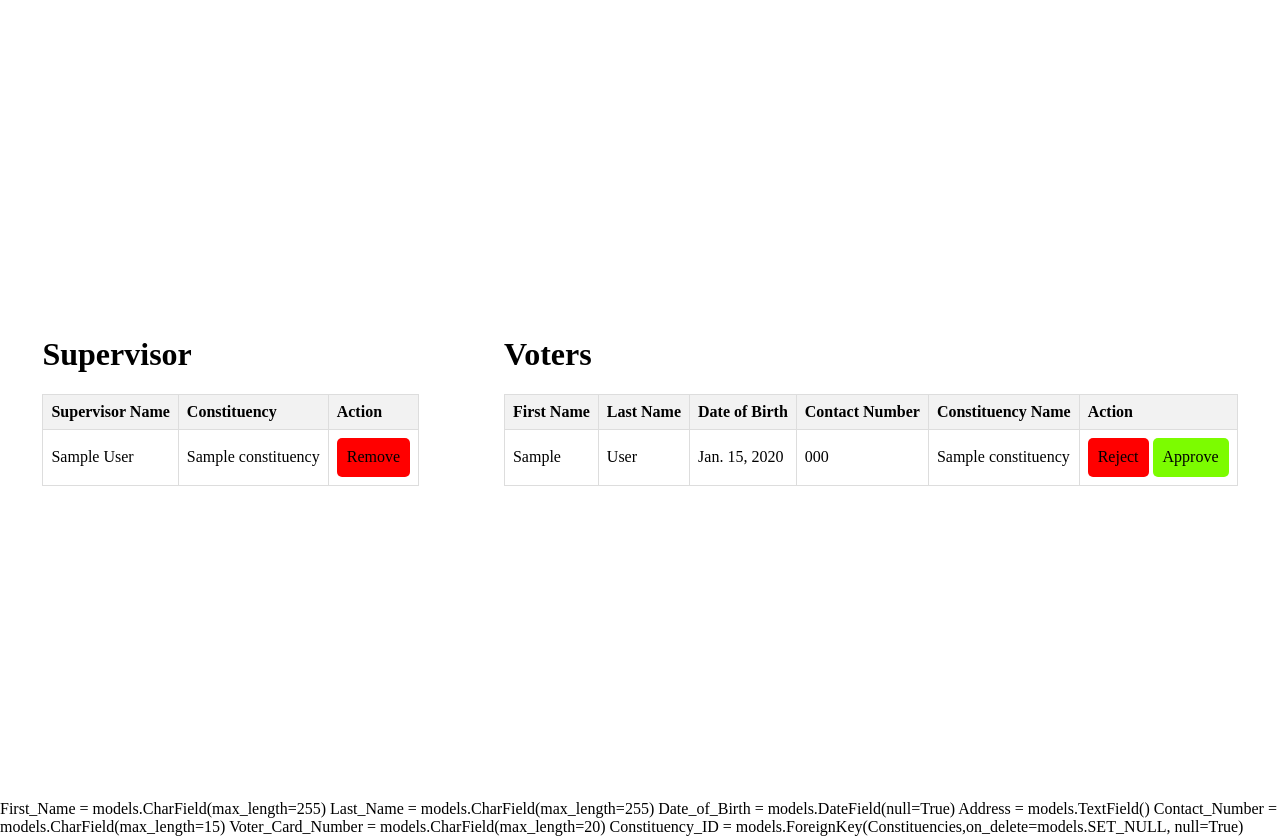
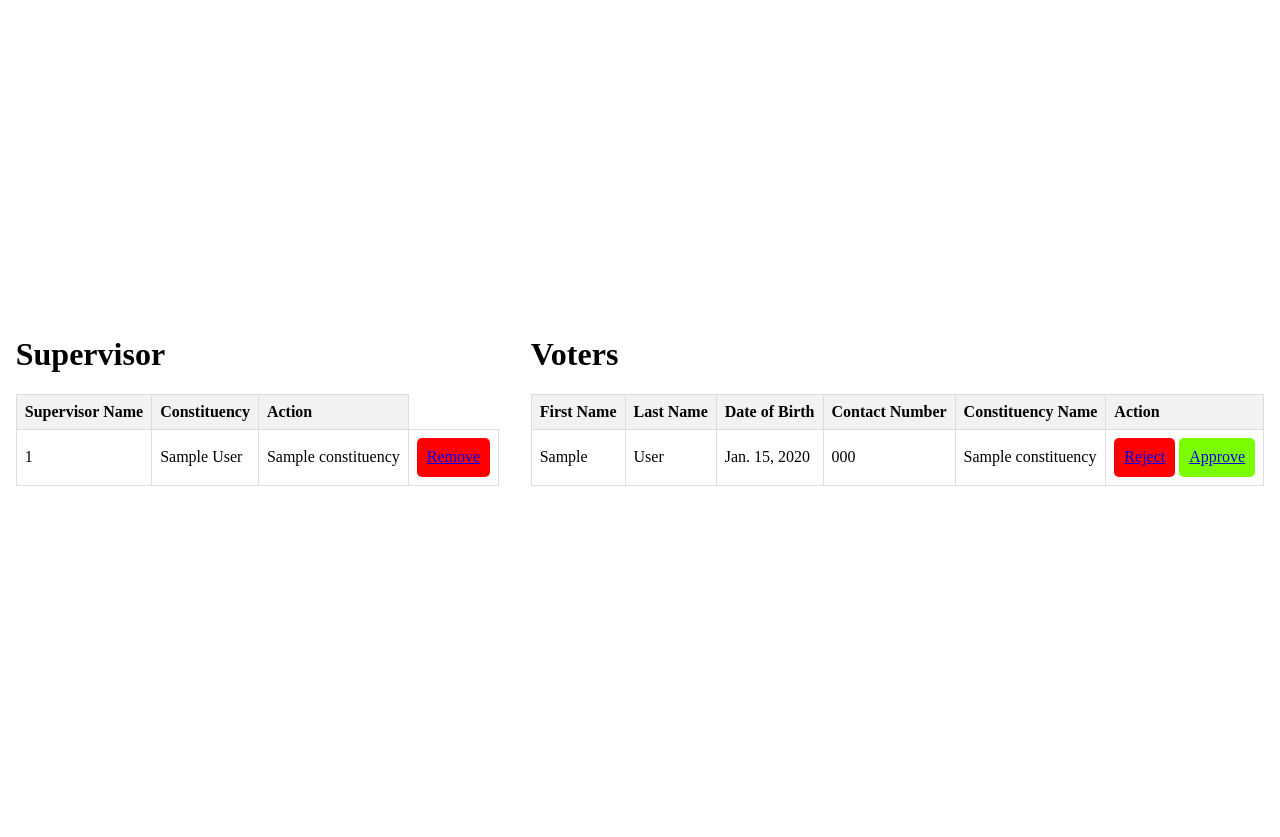
Before and after one commit to HimanshuKamdi/DBMS-Project, a Django app: page /admin/ in a window 1280 px wide. After the commit the page ends 486 px from the top, so only its background shows below. Run offline with Django 4.2, Linux system fonts and the light colour scheme; tables that the repository leaves empty hold one stand-in row (values such as "Sample post"); some libraries are stand-ins or nearby versions.

Commit message:
Added admin functionality

```diff
--- a/dbms_project/dbms_project/settings.py
+++ b/dbms_project/dbms_project/settings.py
@@ -80,7 +80,7 @@ DATABASES = {
         'ENGINE': 'django.db.backends.mysql',
         'NAME': 'voters',
         'USER': 'root',
-        'PASSWORD': 'Password',
+        'PASSWORD': 'Ajinkya@27',
         'HOST': 'localhost',
         'PORT': '3306',
     }
--- a/dbms_project/templates/admin.html
+++ b/dbms_project/templates/admin.html
@@ -30,8 +30,13 @@
               <tr>
                 <td>{{ supervisor_data.0 }}</td>
                 <td>{{ supervisor_data.1 }}</td>
+                <td>{{ supervisor_data.2 }}</td>
                 <td>
-                    <button class="reject">Remove</button>
+                    <button class="reject">
+                      <a href="http://localhost:8000/delete/{{supervisor_data.0}}/">
+                        Remove
+                      </a>
+                    </button>
               </tr>
               {% endfor %}
             </tbody>
@@ -60,8 +65,16 @@
             <td>{{ voter_data.Contact_Number }}</td>
             <td>{{ voter_data.Constituency_Name }}</td>
             <td>
-                <button class="reject">Reject</button>
-                <button class="approve">Approve</button>
+                <button class="reject">
+                  <a href="http://localhost:8000/reject_voter/{{ voter_data.Voter_Card_Number}}">
+                    Reject
+                  </a>
+                </button>
+                <button class="approve">
+                  <a href="http://localhost:8000/approve_voter/{{ voter_data.Voter_Card_Number }}">
+                    Approve
+                  </a>
+                </button>
             </td>
           </tr>
           {% endfor %}
@@ -69,13 +82,6 @@
       </table>
     </div>
 </div>
-First_Name = models.CharField(max_length=255)
-Last_Name = models.CharField(max_length=255)
-Date_of_Birth = models.DateField(null=True)
-Address = models.TextField()
-Contact_Number = models.CharField(max_length=15)
-Voter_Card_Number = models.CharField(max_length=20)
-Constituency_ID = models.ForeignKey(Constituencies,on_delete=models.SET_NULL, null=True)
 <!-- <script  src="./script.js"></script> -->
 
 </body>
--- a/dbms_project/voters/urls.py
+++ b/dbms_project/voters/urls.py
@@ -4,6 +4,9 @@ from voters.views import *
 urlpatterns = [
     path('register/', register, name='register'),
     path('register/details/<int:voter_id>/' , details , name='details') ,
+    path('delete/<int:supervisor_id>/' , delete_supervisor , name="delete" ) ,
+    path('approve_voter/<int:voter_id' ,approve_voter , name="approve_voter") ,
+    path('reject_voter/<int:voter_id>' , reject_voter , name="reject_voter"),
     path('login/', login_page, name='login'),
     path('admin/', admin_page, name='admin'),
     path('admin_login', login_page_admin , name = "admin_login")
--- a/dbms_project/voters/views.py
+++ b/dbms_project/voters/views.py
@@ -108,14 +108,21 @@ def admin_page(request):
     list_of_supervisors = []
 
     for supervisor in supervisors:
+        supervisor_id = supervisor.Admin_ID.Admin_ID
         supervisor_name = supervisor.Admin_ID.First_Name + ' ' + supervisor.Admin_ID.Last_Name
         constituency_name = supervisor.Constituency_ID.Constituency_Name
-        list_of_supervisors.append((supervisor_name, constituency_name))
+        list_of_supervisors.append((supervisor_id,supervisor_name, constituency_name))
+    #temp = Voters.objects.filter(Verified = "No")
+    #c_id = []
+    #for voter in temp:
+        #c_id.append(voter.Voter_ID)
 
+    #voters = Voter_Details.objects.filter(Voters.Voter_ID  in c_id)
     voters = Voter_Details.objects.all()
     voters_list = []
     # constituency_name = Voter_Details.objects.select_related('Constituency_ID').all()
     for voter in voters:
+        voter_id = voter.Voter_Card_Number
         voter_firstname = voter.First_Name
         voter_lasttname = voter.Last_Name
         voter_dob = voter.Date_of_Birth
@@ -159,3 +166,29 @@ def login_page_admin(request):
 
 
     return render(request , 'login.html')
+
+
+def delete_supervisor(request , supervisor_id):
+    print(supervisor_id)
+    temp = Supervisor.objects.get(Admin_ID = supervisor_id)
+    temp.delete()
+
+    return redirect('/admin/')
+
+
+def approve_voter(request , voter_id):
+    temp = Voter_Details.objects.get(Voter_Card_Number = voter_id)
+    temp = Voters.objects.get(Voter_ID = temp.Voter_ID)
+    temp.Verified = "Yes"
+    temp.save()
+
+    return redirect('/admin/')
+
+def reject_voter(request , voter_id):
+    temp = Voter_Details.objects.get(Voter_Card_Number = voter_id)
+    number = temp.Voter_ID
+    print(number)
+    temp = Voters.objects.get(Username = number)
+    temp.delete()
+
+    return redirect('/admin/')
```
Also changed, not shown: dbms_project/voters/migrations/0003_merge_20231122_1140.py (added).
